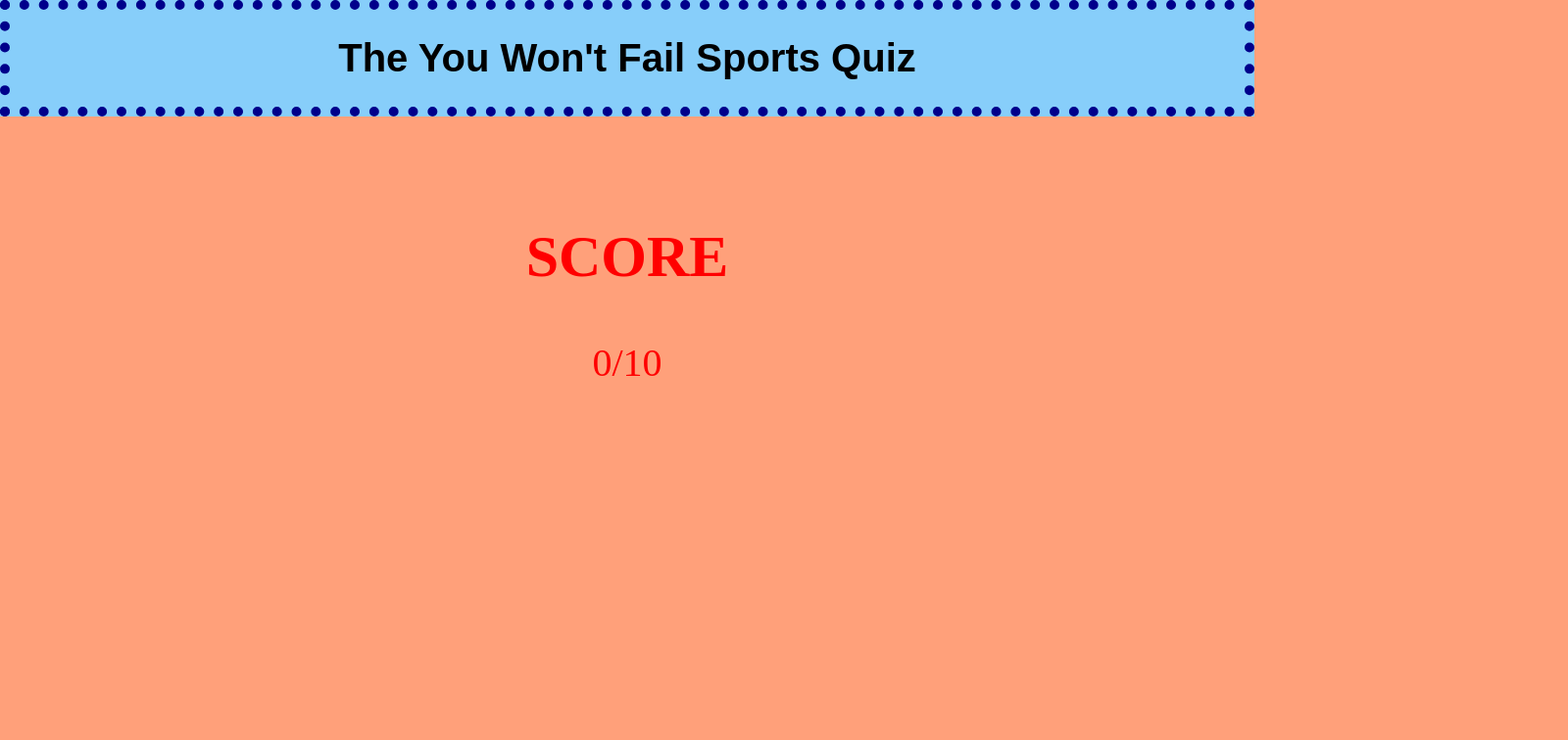
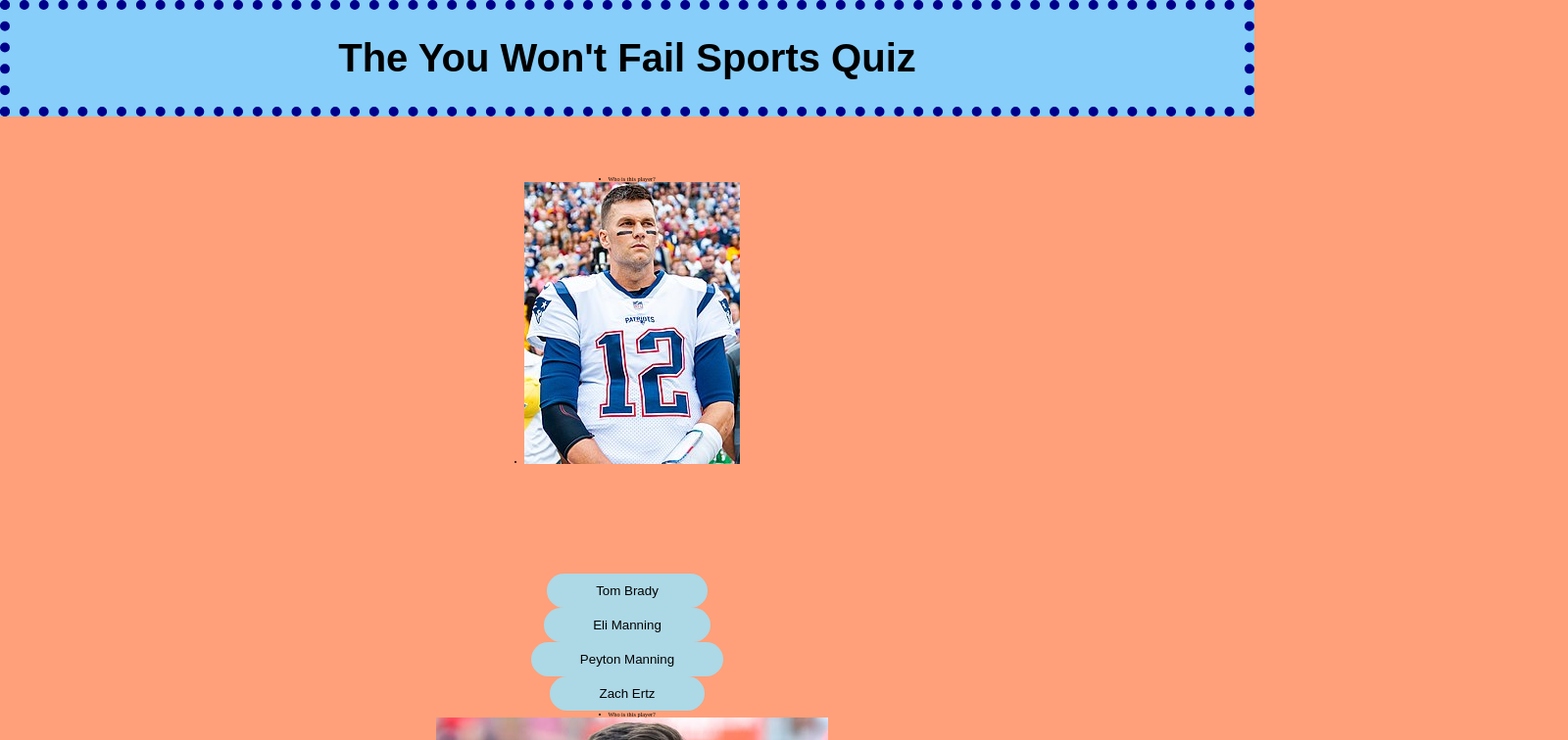
Before and after one commit to staten-island-tech/ap-csp-quiz-game-giselebury, a website built with Parcel: page src/index.html in a window 1280 px wide. Both pictures are taken after a click on the element "Start". Shown: the top 756 px of the page at 98% size, 1600 px wide, since content can reach past the window. Built offline with nearby package versions, Linux system fonts and the light colour scheme.

Commit message:
displayed quiz

```diff
--- a/src/index.html
+++ b/src/index.html
@@ -21,6 +21,15 @@
             <h2>Score</h2>
             <p>0/10</p>
         </div>
+        <div class="quiz-question">
+            <!-- <li>Question</li>
+            <li><img src="" alt=""></li>
+            <button class="answer-btn"></button>
+            <button class="answer-btn"></button>
+            <button class="answer-btn"></button>
+            <button class="answer-btn"></button> -->
+        </div>
+
     </div>
 
 </body>
--- a/src/js/index.js
+++ b/src/js/index.js
@@ -1,15 +1,32 @@
 import {DOMSelectors} from "./DOM";
 import {quiz} from "./questions";
 
-const init = function() {
+const start = function() {
     DOMSelectors.start.addEventListener("click", function(e){
-        DOMSelectors.start.innerHTML = "";
-        DOMSelectors.quiz.insertAdjacentElement("afterbegin",
-        `<div class="quiz-score">
-        <h2>Score</h2>
-        <p>0</p>
-    </div>`)
+
+
     });
 }
 
+
+const init = function(){
+    DOMSelectors.start.addEventListener("click", function(e){
+       DOMSelectors.start.innerHTML = "";
+        quiz.forEach((item) =>
+        DOMSelectors.start.insertAdjacentHTML("beforeend",
+        `<li>${item.question}</li>
+        <li class = "quiz-img"><img src="${item.img}" alt=""></li>
+        <button class="answer-btn">${item.answers[0]}</button>
+        <button class="answer-btn">${item.answers[1]}</button>
+        <button class="answer-btn">${item.answers[2]}</button>
+        <button class="answer-btn">${item.answers[3]}</button>
+         `
+
+        ));
+    })
+
+
+
+}
+
 init();
--- a/src/scss/style.scss
+++ b/src/scss/style.scss
@@ -37,6 +37,7 @@ h1 {
   display: flex;
   align-items: center;
   flex-direction: column;
+  list-style: none;
 }
 
 .quiz-score {
@@ -54,6 +55,14 @@ h1 {
 //   font-family: "Vollkorn", serif;
 // }
 
+.quiz-questions{
+  display: flex;
+  align-items: center;
+  flex-direction: column;
+  list-style: none;
+
+}
+
 .btn {
   border-radius: 2rem;
   padding: 2rem 5rem;
@@ -63,9 +72,21 @@ h1 {
   border: none;
 }
 
-.btn:hover {
+.btn .answer-btn:hover {
   background-color: transparent;
   border: 2px solid lightblue;
   color: black;
   background-color: lightblue;
 }
+
+.answer-btn{
+  border-radius: 2rem;
+  padding: 1rem 5rem;
+  background-color: lightblue;
+  color: black;
+  border: none;
+}
+
+.quiz-img{
+  height: 40rem;
+}
```
